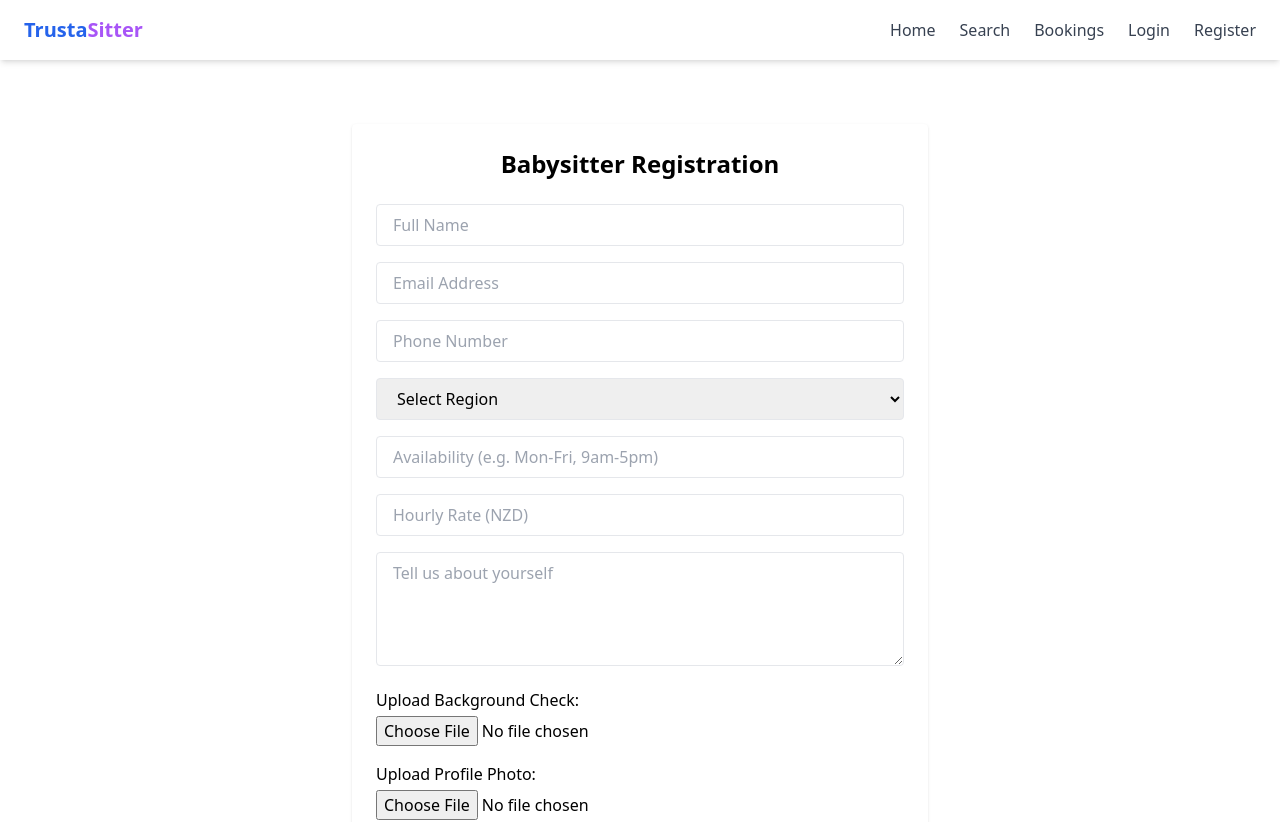
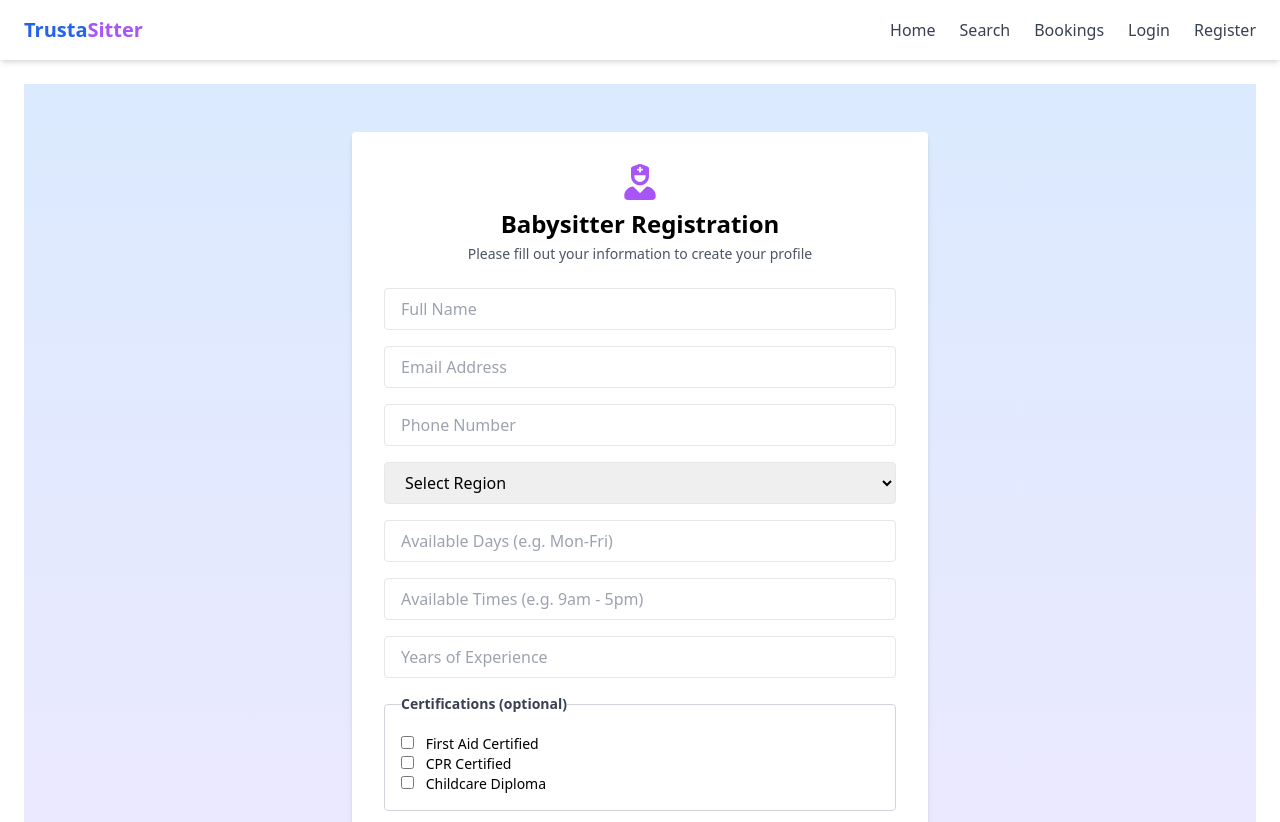
Before and after one commit to LargeWC-Code/TrustaSitter, a React (Vite) app in the folder trustasitter-frontend/: page /register-babysitter in a window 1280 px wide. Shown: the top 822 px of the page. Built offline with nearby package versions, Linux system fonts and the light colour scheme.

Commit message:
feat: update babysitter registration form with experience and certifications fields

```diff
--- a/trustasitter-frontend/src/components/Navbar.jsx
+++ b/trustasitter-frontend/src/components/Navbar.jsx
@@ -4,8 +4,10 @@ function Navbar() {
   return (
     <nav className="bg-white shadow-md px-6 py-4 flex justify-between items-center">
       <div className="text-xl font-bold">
-        <span className="text-blue-600">Trusta</span>
-        <span className="text-purple-500">Sitter</span>
+        <Link to="/" className="text-xl font-bold">
+          <span className="text-blue-600">Trusta</span>
+          <span className="text-purple-500">Sitter</span>
+        </Link>
       </div>
       <div className="space-x-6">
         <Link to="/" className="text-gray-700 hover:text-blue-600">Home</Link>
--- a/trustasitter-frontend/src/pages/Home.jsx
+++ b/trustasitter-frontend/src/pages/Home.jsx
@@ -1,13 +1,26 @@
-export default function Home() {
+import { Link } from 'react-router-dom';
+
+function Home() {
   return (
-    <div className="text-center p-10">
-      <h1 className="text-4xl font-bold text-purple-600">Welcome to TrustaSitter</h1>
-      <p className="text-gray-700 mt-4">
-        Easily find trusted and verified babysitters in your area.
-      </p>
-      <button className="mt-6 px-4 py-2 bg-purple-500 text-white rounded hover:bg-purple-600">
-        Find Babysitters
-      </button>
+    <div className="min-h-screen bg-gradient-to-b from-blue-100 to-purple-100 px-4 text-center">
+      <div className="flex flex-col items-center justify-center h-[calc(100vh-6rem)] mt-[-10px]">
+        <h1 className="text-4xl md:text-5xl font-bold mb-4">
+          <span className="text-blue-600">Trusta</span>
+          <span className="text-purple-500">Sitter</span>
+        </h1>
+        <p className="text-gray-700 text-lg mb-8 max-w-xl">
+          Easily find trusted, verified, and nearby babysitters in your area.
+          Your peace of mind starts here.
+        </p>
+        <Link
+          to="/search"
+          className="bg-purple-500 hover:bg-purple-600 text-white text-lg font-semibold py-3 px-6 rounded-lg shadow-md transition duration-300"
+        >
+          Find a Babysitter
+        </Link>
+      </div>
     </div>
   );
 }
+
+export default Home;
--- a/trustasitter-frontend/src/pages/RegisterBabysitter.jsx
+++ b/trustasitter-frontend/src/pages/RegisterBabysitter.jsx
@@ -1,30 +1,38 @@
 import React, { useState } from 'react';
+import { FaUserNurse } from 'react-icons/fa';
 
 const RegisterBabysitter = () => {
-  // Form data state
   const [formData, setFormData] = useState({
     name: '',
     email: '',
     phone: '',
     region: '',
-    availability: '',
-    rate: '',
+    availableDays: '',
+    availableTimes: '',
+    experience: '',
+    certifications: [],
     about: '',
     backgroundCheck: null,
-    profilePhoto: null, // new field
+    profilePhoto: null,
   });
 
-  // Handle input and file changes
   const handleChange = (e) => {
-    const { name, value, files } = e.target;
-    if (name === 'backgroundCheck' || name === 'profilePhoto') {
+    const { name, value, files, type, checked } = e.target;
+    if (type === 'file') {
       setFormData({ ...formData, [name]: files[0] });
+    } else if (type === 'checkbox') {
+      let updatedCerts = [...formData.certifications];
+      if (checked) {
+        updatedCerts.push(value);
+      } else {
+        updatedCerts = updatedCerts.filter(cert => cert !== value);
+      }
+      setFormData({ ...formData, certifications: updatedCerts });
     } else {
       setFormData({ ...formData, [name]: value });
     }
   };
 
-  // Form submission (temporary only console)
   const handleSubmit = (e) => {
     e.preventDefault();
     console.log(formData);
@@ -32,53 +40,18 @@ const RegisterBabysitter = () => {
   };
 
   return (
-    <div className="max-w-xl mx-auto mt-10 p-6 bg-white rounded shadow">
-      <h1 className="text-2xl font-bold mb-6 text-center">Babysitter Registration</h1>
-
-      {/* Babysitter registration form */}
+    <div className="min-h-screen flex items-center justify-center bg-gradient-to-b from-blue-100 to-purple-100 px-4 py-12">
+      <div className="w-full max-w-xl bg-white p-8 rounded shadow-md">
+        <div className="text-center mb-6">
+          <FaUserNurse className="mx-auto text-purple-500 text-4xl mb-2" />
+          <h1 className="text-2xl font-bold">Babysitter Registration</h1>
+          <p className="text-gray-600 text-sm mt-1">Please fill out your information to create your profile</p>
+        </div>
         <form onSubmit={handleSubmit} className="space-y-4">
-
-        {/* Name */}
-        <input
-          type="text"
-          name="name"
-          placeholder="Full Name"
-          value={formData.name}
-          onChange={handleChange}
-          className="w-full border px-4 py-2 rounded"
-          required
-        />
-
-        {/* Email */}
-        <input
-          type="email"
-          name="email"
-          placeholder="Email Address"
-          value={formData.email}
-          onChange={handleChange}
-          className="w-full border px-4 py-2 rounded"
-          required
-        />
-
-        {/* Phone */}
-        <input
-          type="tel"
-          name="phone"
-          placeholder="Phone Number"
-          value={formData.phone}
-          onChange={handleChange}
-          className="w-full border px-4 py-2 rounded"
-          required
-        />
-
-        {/* Region */}
-        <select
-          name="region"
-          value={formData.region}
-          onChange={handleChange}
-          className="w-full border px-4 py-2 rounded"
-          required
-        >
+          <input type="text" name="name" placeholder="Full Name" value={formData.name} onChange={handleChange} required className="w-full border px-4 py-2 rounded" />
+          <input type="email" name="email" placeholder="Email Address" value={formData.email} onChange={handleChange} required className="w-full border px-4 py-2 rounded" />
+          <input type="tel" name="phone" placeholder="Phone Number" value={formData.phone} onChange={handleChange} required className="w-full border px-4 py-2 rounded" />
+          <select name="region" value={formData.region} onChange={handleChange} required className="w-full border px-4 py-2 rounded">
             <option value="">Select Region</option>
             <option value="Central Auckland">Central Auckland</option>
             <option value="North Shore">North Shore</option>
@@ -86,74 +59,38 @@ const RegisterBabysitter = () => {
             <option value="South Auckland">South Auckland</option>
             <option value="West Auckland">West Auckland</option>
           </select>
+          <input type="text" name="availableDays" placeholder="Available Days (e.g. Mon-Fri)" value={formData.availableDays} onChange={handleChange} required className="w-full border px-4 py-2 rounded" />
+          <input type="text" name="availableTimes" placeholder="Available Times (e.g. 9am - 5pm)" value={formData.availableTimes} onChange={handleChange} required className="w-full border px-4 py-2 rounded" />
+          <input type="number" name="experience" placeholder="Years of Experience" value={formData.experience} onChange={handleChange} required className="w-full border px-4 py-2 rounded" />
 
-        {/* Availability */}
-        <input
-          type="text"
-          name="availability"
-          placeholder="Availability (e.g. Mon-Fri, 9am-5pm)"
-          value={formData.availability}
-          onChange={handleChange}
-          className="w-full border px-4 py-2 rounded"
-          required
-        />
+          <fieldset className="border border-gray-300 p-4 rounded">
+            <legend className="font-semibold text-sm text-gray-700">Certifications (optional)</legend>
+            <label className="block text-sm mt-1">
+              <input type="checkbox" name="certifications" value="First Aid Certified" onChange={handleChange} className="mr-2" /> First Aid Certified
+            </label>
+            <label className="block text-sm">
+              <input type="checkbox" name="certifications" value="CPR Certified" onChange={handleChange} className="mr-2" /> CPR Certified
+            </label>
+            <label className="block text-sm">
+              <input type="checkbox" name="certifications" value="Childcare Diploma" onChange={handleChange} className="mr-2" /> Childcare Diploma
+            </label>
+          </fieldset>
 
-        {/* Hourly Rate */}
-        <input
-          type="number"
-          name="rate"
-          placeholder="Hourly Rate (NZD)"
-          value={formData.rate}
-          onChange={handleChange}
-          className="w-full border px-4 py-2 rounded"
-          required
-        />
+          <textarea name="about" placeholder="Tell us about yourself" value={formData.about} onChange={handleChange} rows={4} required className="w-full border px-4 py-2 rounded" />
 
-        {/* About Me */}
-        <textarea
-          name="about"
-          placeholder="Tell us about yourself"
-          value={formData.about}
-          onChange={handleChange}
-          className="w-full border px-4 py-2 rounded"
-          rows={4}
-          required
-        />
-
-        {/* Upload Background Check */}
           <div>
             <label className="block mb-1 font-medium">Upload Background Check:</label>
-          <input
-            type="file"
-            name="backgroundCheck"
-            accept=".pdf,.jpg,.jpeg,.png"
-            onChange={handleChange}
-            className="w-full"
-            required
-          />
+            <input type="file" name="backgroundCheck" accept=".pdf,.jpg,.jpeg,.png" onChange={handleChange} required className="w-full" />
           </div>
 
-        {/* Upload Profile Photo */}
           <div>
             <label className="block mb-1 font-medium">Upload Profile Photo:</label>
-          <input
-            type="file"
-            name="profilePhoto"
-            accept="image/*"
-            onChange={handleChange}
-            className="w-full"
-            required
-          />
+            <input type="file" name="profilePhoto" accept="image/*" onChange={handleChange} required className="w-full" />
           </div>
 
-        {/* Submit Button */}
-        <button
-          type="submit"
-          className="w-full bg-blue-600 text-white font-semibold py-2 rounded hover:bg-blue-700 transition"
-        >
-          Submit Registration
-        </button>
+          <button type="submit" className="w-full bg-purple-600 text-white font-semibold py-2 rounded hover:bg-purple-700 transition">Submit Registration</button>
         </form>
+      </div>
     </div>
   );
 };
```
Lines whose indentation alone changed are shown as unchanged.
